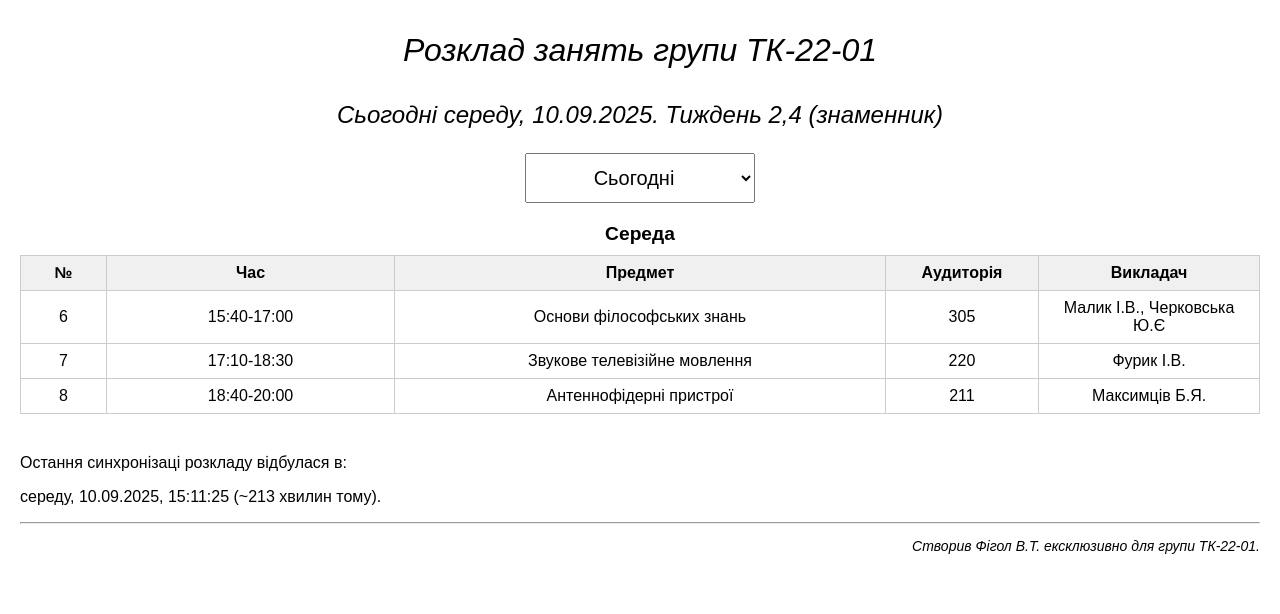
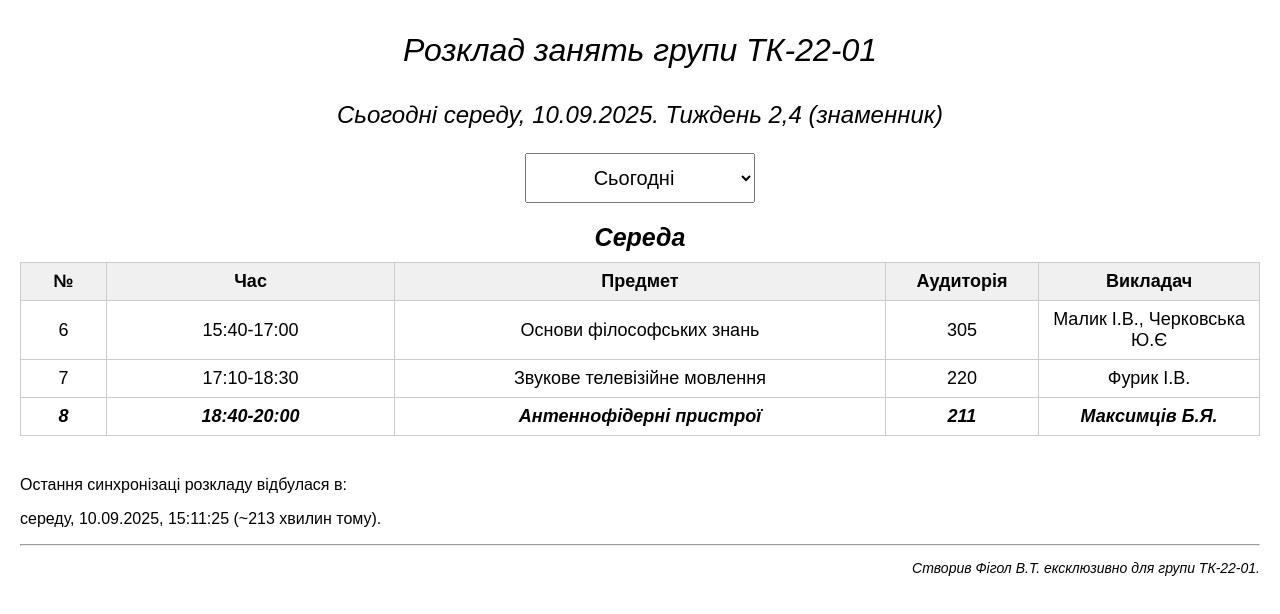
Before and after one commit to hopper775/rozklad-tk, a plain HTML site: page index.html in a window 1280 px wide. Drawn offline with Linux system fonts and the light colour scheme.

Commit message:
косметичні зміни

```diff
--- a/index.html
+++ b/index.html
@@ -13,7 +13,7 @@
     <meta property="og:type" content="website">
 </head>
 <style>
-    /*<meta name="viewport" content="width=device-width, initial-scale=1">*/
+    /*<meta name="viewport" content="width=device-width, initial-scale=3">*/
 
     body { font-family: Arial, sans-serif; margin: 20px; }
     table {
@@ -22,9 +22,9 @@
         margin-bottom: 20px;
         table-layout: fixed;
         }
-    th, td { border: 1px solid #ccc; padding: 8px; text-align: center; }
+    th, td { border: 1px solid #ccc; padding: 8px; text-align: center; font-size: 18px;}
     th { background-color: #f0f0f0; }
-    caption { font-weight: bold; font-size: 1.2em; margin-bottom: 10px; }
+    caption { font-size: 25px; margin-bottom: 10px; }
 
     th:nth-child(1), td:nth-child(1) { width: 5%; }   /* № */
     th:nth-child(2), td:nth-child(2) { width: 20%; }  /* Час */
@@ -41,6 +41,11 @@
     .noscale {
         -webkit-text-size-adjust: none;
         text-size-adjust: none;
+    }
+    .highilight{
+        font-weight: bold;
+        font-style: italic;
+        /*background-color: #f5f5f5;*/
     }
   </style>
 <body>
@@ -92,6 +97,7 @@
     })
 
     async function loadSchedule(date_select){
+        //const today_date = new Date(2025, 8, 16, 18, 40);
         const today_date = new Date();
 
         const date_UA = format_date_UA(today_date);
@@ -116,7 +122,7 @@
 
         document.getElementById("last_sync_time").innerHTML = `${last_sync_date_str} (~${Math.floor(time_from_last_sync)} хвилин тому).`;
         const days = Object.keys(schedule).filter(key => key !== "metadata")
-        const curr_day = today_date.toLocaleString("en-UK", {weekday:"short"}).toLowerCase();
+        const curr_day = format_date_3let_weekday(today_date);
 
         if (date_select === "today") render_table(schedule, curr_day, date_select, today_date);
         else {
@@ -137,12 +143,12 @@
         }
         weekend_text1.innerHTML = ""
         weekend_text2.innerHTML = ""
+
         lessons = schedule[day];
 
         const table = document.createElement("table");
         const caption = document.createElement("caption");
         caption.textContent = DAY_NAMES_UA[day];
-        table.appendChild(caption);
 
         const thead = document.createElement("thead");
         thead.innerHTML = '<tr><th>№</th><th>Час</th><th>Предмет</th><th>Аудиторія</th><th>Викладач</th></tr>';
@@ -160,8 +166,14 @@
         }
 
         lessons.forEach(lesson => {
+            const tr = document.createElement('tr');
+            if (day === format_date_3let_weekday(today_date)&&(date_select === "this_week"||
+               is_time_in_range(lesson.time, today_date))) {
+                    caption.classList.add("highilight");
+                    tr.classList.add("highilight");
+               }
             if(lesson.weeks === week || lesson.weeks === week2 || lesson.weeks === "all") {
-                const tr = document.createElement('tr');
+
                 tr.innerHTML = `<td>${parseInt(lesson.num)}</td>
                                 <td>${lesson.time}</td>
                                 <td>${lesson.subject}</td>
@@ -170,7 +182,7 @@
                 tbody.appendChild(tr);
             }
         });
-
+        table.appendChild(caption);
         table.appendChild(tbody);
         table_cont.appendChild(table);
     }
@@ -182,7 +194,26 @@
     function format_date_UA (date){
         return date.toLocaleString('uk-UA', {weekday:'long', day:'2-digit', month:'2-digit', year:'numeric'});
     }
+    function format_date_3let_weekday(date) {
+        return date.toLocaleString("en-UK", {weekday:"short"}).toLowerCase();
+    }
+    function is_time_in_range(lesson_time, curr_date) {
+        const OFFSET = 5; //за скільки хв до початку пари ряд таблиці виділиться
+                          //та скільки хв пара буде виділена після кінця
 
+        const start = lesson_time.split("-")[0].split(":");
+        const end = lesson_time.split("-")[1].split(":");
+
+        const year = curr_date.getFullYear();
+        const month = curr_date.getMonth();
+        const day = curr_date.getDate();
+
+        const start_date = new Date(year, month, day, start[0], start[1] - OFFSET);
+        const end_date = new Date(year, month, day, end[0], (parseInt(end[1]) + OFFSET));
+
+        if (end_date > start_date) console.log("midnight crosed");
+        return curr_date > start_date && curr_date < end_date;
+    }
 </script>
 
 </body>
```
